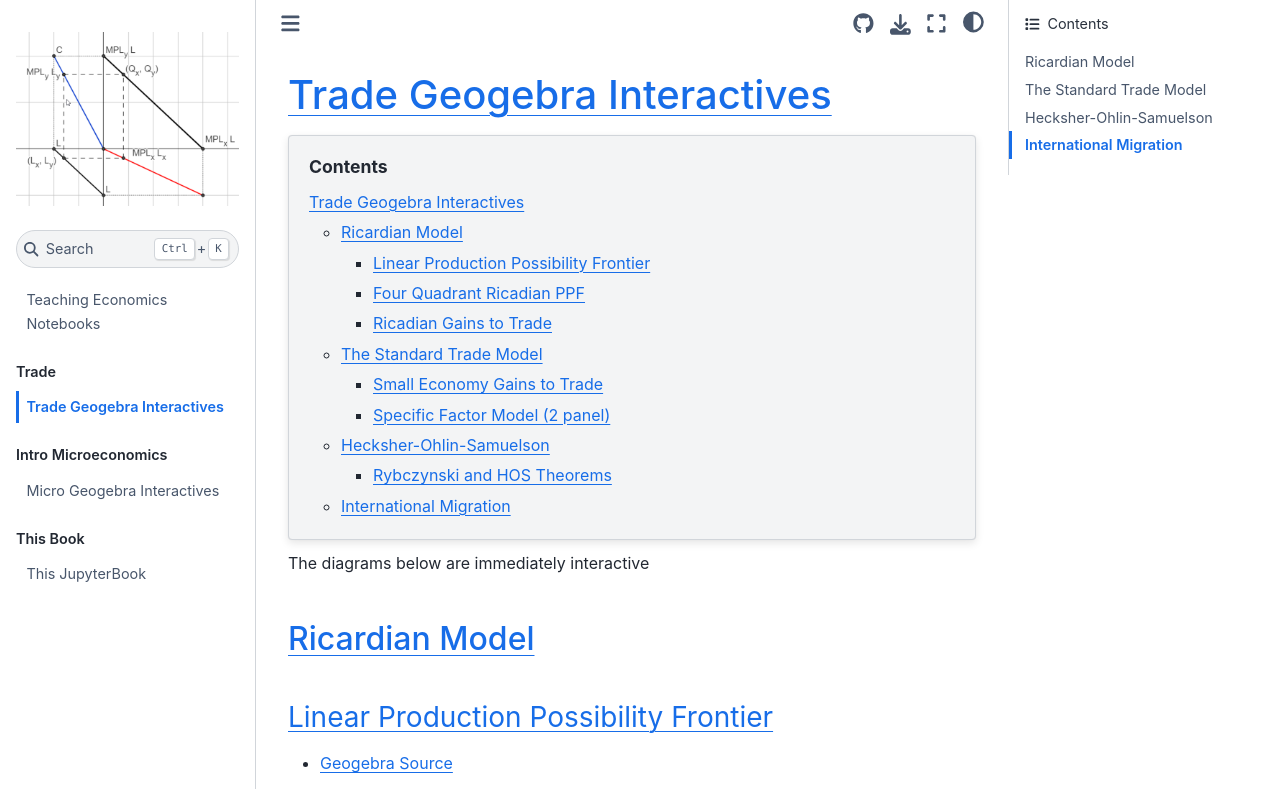
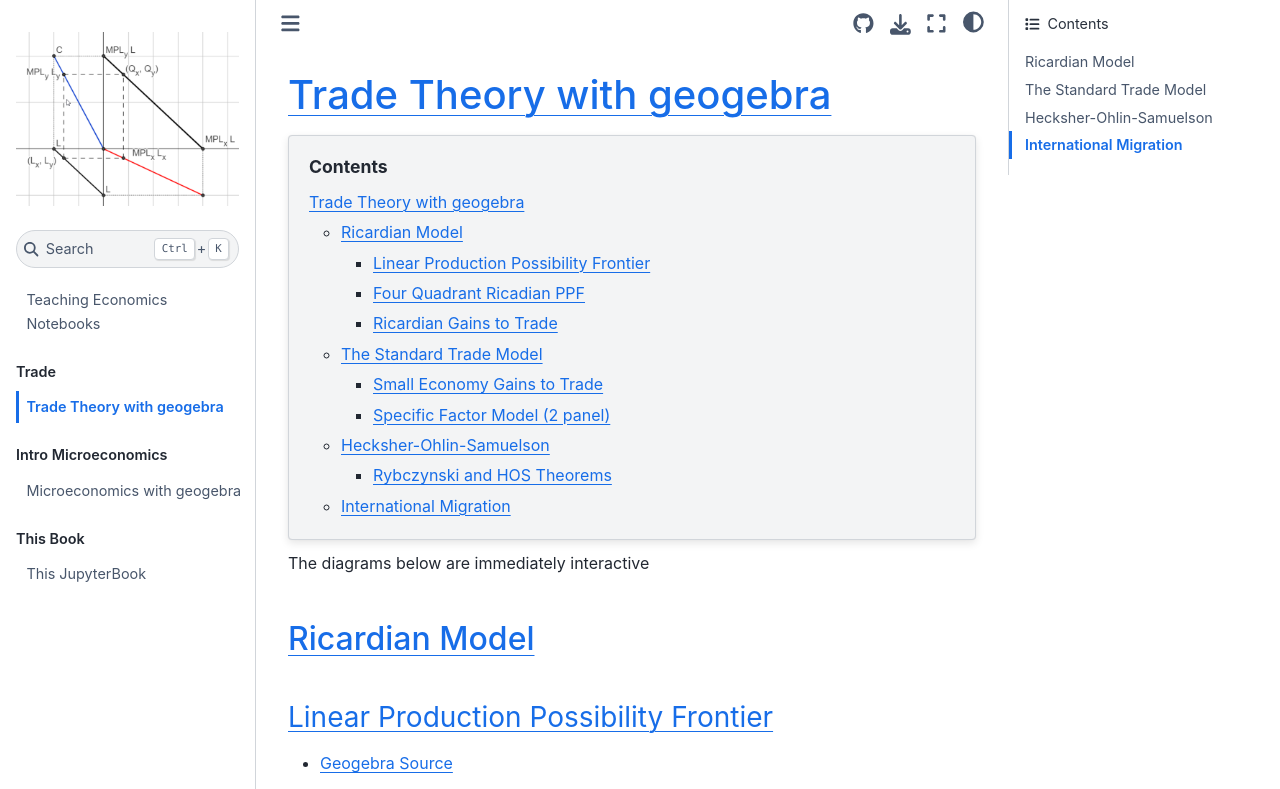
Before and after one commit to jhconning/Econ-Teach, a Jupyter Book: the page built from notebooks/trade/trade_geogebra.md, in a window 1280 px wide and 900 px high, cut to the strip 0-789 px from the top of the window. Built offline with Jupyter Book 1.0.4 settings and Sphinx 7.4.7 and the Sphinx Book theme 1.1.4, drawn with Linux system fonts in a browser that asks for light colours; pages that are not in the unit, such as notebooks, are missing from menus; some of the changed text lies outside the part shown.

````diff
--- a/_toc.yml
+++ b/_toc.yml
@@ -11,6 +11,7 @@
   - file: notebooks/trade/Ricardian_Trade
   - file: notebooks/trade/SFM
   - file: notebooks/trade/HOS
+  - file: notebooks/trade/IRS_monopolistic
   - file: notebooks/trade/TariffPartial
   - file: notebooks/trade/Tariff_in_general_equilibrium
 #- caption: Development and PoliEc
--- a/notebooks/intro/intro_geogebra.md
+++ b/notebooks/intro/intro_geogebra.md
@@ -1,4 +1,4 @@
-# Micro Geogebra Interactives
+# Microeconomics with geogebra
 
 ```{contents}
 :depth: 3
--- a/notebooks/micro/micro_top.md
+++ /dev/null
@@ -1 +0,0 @@
-# Micro Theory
--- a/notebooks/trade/trade_geogebra.md
+++ b/notebooks/trade/trade_geogebra.md
@@ -1,4 +1,4 @@
-# Trade Geogebra Interactives
+# Trade Theory with geogebra
 
 ```{contents}
 :depth: 3
@@ -17,7 +17,7 @@
 
 <iframe scrolling="no" title="PPF_4quad2" src="https://www.geogebra.org/material/iframe/id/zzvjzktm/width/700/height/450/border/888888/sfsb/true/smb/false/stb/false/stbh/false/ai/false/asb/false/sri/false/rc/false/ld/false/sdz/true/ctl/false" width="700px" height="500px" style="border:0px;"> </iframe>
 
-### Ricadian Gains to Trade
+### Ricardian Gains to Trade
 - [Geogebra Source](https://www.geogebra.org/classic/zzvjzktm)
 
 <iframe scrolling="no" title="Ricardo PPF3" src="https://www.geogebra.org/material/iframe/id/v9m38qrg/width/900/height/722/border/888888/sfsb/true/smb/false/stb/false/stbh/false/ai/false/asb/false/sri/false/rc/false/ld/false/sdz/false/ctl/false" width="900px" height="500px" style="border:0px;"> </iframe>
````
Also changed, not shown: notebooks/trade/Protection_top.md (deleted, +0 -5 lines), 1 other file.
